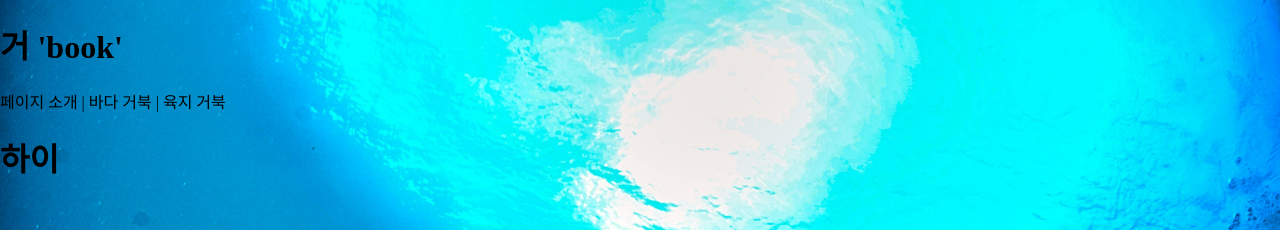
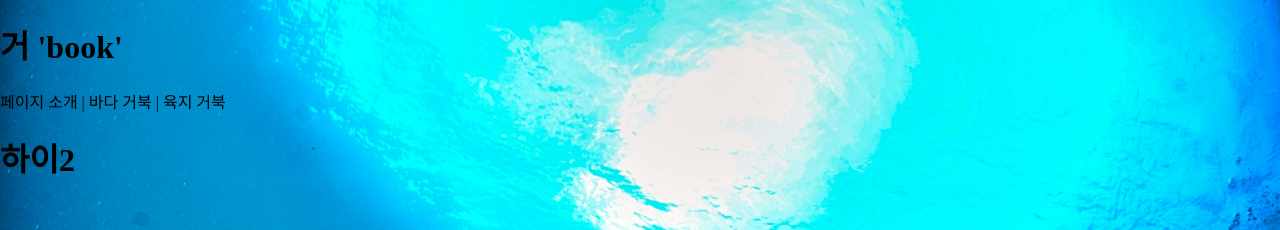
Before and after one commit to ts4187/TurtleBook, a Vue app: page /about in a window 1280 px wide. Shown: the top 230 px of the page. Built offline with nearby package versions, Linux system fonts and the light colour scheme.

Commit message:
연습 커밋

```diff
--- a/src/components/SeaTurtle.vue
+++ b/src/components/SeaTurtle.vue
@@ -2,7 +2,7 @@
 
 <template>
   <div>
-    <h1>하이</h1>
+    <h1>하이2</h1>
   </div>
 </template>
 <style></style>
```
